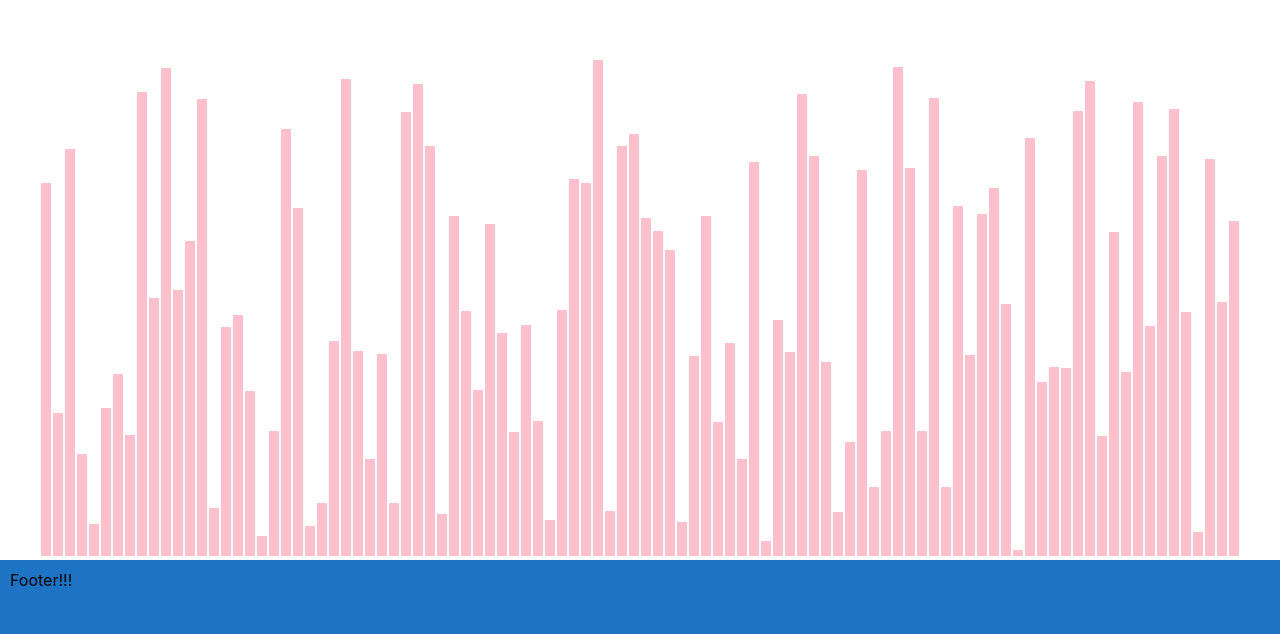
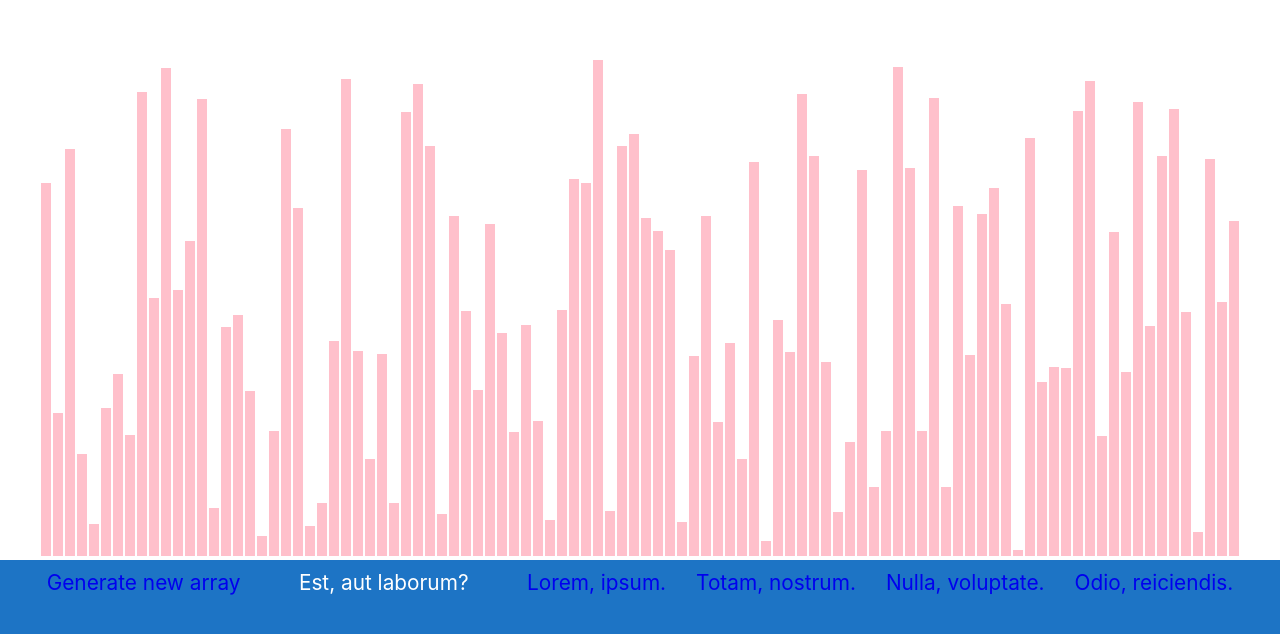
Before and after one commit to chauhanssaksham/SortingAlgorithmsReact, a React (Create React App) app: page / in a window 1280 px wide. Shown: the part 160-794 px from the top of the page. Built offline with nearby package versions, Linux system fonts and the light colour scheme.

Commit message:
Added generate new array button

```diff
--- a/src/App.js
+++ b/src/App.js
@@ -1,14 +1,33 @@
-import React from 'react';
+import React, {useState} from 'react';
 import SortingVisualizer from './components/SortingVisualizer/SortingVisualizer'
 import Footer from './components/Footer/Footer'
 
 function App() {
+
+    const [array, setArray] = useState([]);
+
+    const resetArray = (e) => {
+        if(e){
+        e.preventDefault();
+        }
+        const arr = [];
+        for (let i=0; i<100; i++){
+            arr.push(randomIntFromInterval(5,500));
+        }
+        setArray(arr);
+    }
+
   return (
     <>
-        <SortingVisualizer/>
-        <Footer/>
+        <SortingVisualizer resetArray={resetArray} array={array}/>
+        <Footer resetArray={resetArray}/>
     </>
   );
 }
 
+const randomIntFromInterval = (min, max) => {
+    return Math.floor(Math.random()*(max - min + 1) + min);
+}
+
+
 export default App;
--- a/src/components/Footer/Footer.css
+++ b/src/components/Footer/Footer.css
@@ -7,4 +7,21 @@ footer{
     padding:10px 10px;
     display: flex;
     width:100%;
+    justify-content: space-around;
+    color:white;
+    font-size: 1.3rem ;
 }
+footer div{
+    height:100%;
+    display: flex;
+    align-content: center;
+    justify-content: space-around;
+}
+a:visited{
+    color:white;
+}
+footer div a{
+    display: inline-block;
+    padding:0 15px;
+    text-decoration:none;
+}
--- a/src/components/Footer/Footer.js
+++ b/src/components/Footer/Footer.js
@@ -1,10 +1,17 @@
 import React from 'react'
 import './Footer.css'
 
-const Footer = () => {
+const Footer = ({resetArray}) => {
     return (
         <footer>
-            Footer!!!
+            <div><a href="#!" onClick={resetArray}>Generate new array</a></div>
+            <div>Est, aut laborum?</div>
+            <div>
+                <a href="#!">Lorem, ipsum.</a>
+                <a href="#!">Totam, nostrum.</a>
+                <a href="#!">Nulla, voluptate.</a>
+                <a href="#!">Odio, reiciendis.</a>
+            </div>
         </footer>
     )
 }
--- a/src/components/SortingVisualizer/SortingVisualizer.js
+++ b/src/components/SortingVisualizer/SortingVisualizer.js
@@ -1,26 +1,11 @@
-import React, {useState, useLayoutEffect} from 'react'
+import React, { useLayoutEffect} from 'react'
 import './SortingVisualizer.css'
 
-const randomIntFromInterval = (min, max) => {
-    return Math.floor(Math.random()*(max - min + 1) + min);
-}
 
-const SortingVisualizer = () => {
-
-    const [array, setArray] = useState([]);
-
+const SortingVisualizer = ({resetArray, array}) => {
     useLayoutEffect(()=>{
         resetArray();
     }, []);
-
-    const resetArray = () => {
-        const arr = [];
-        for (let i=0; i<100; i++){
-            arr.push(randomIntFromInterval(5,500));
-        }
-        setArray(arr);
-    }
-
 
     return (
         <div className="array-container">
```
